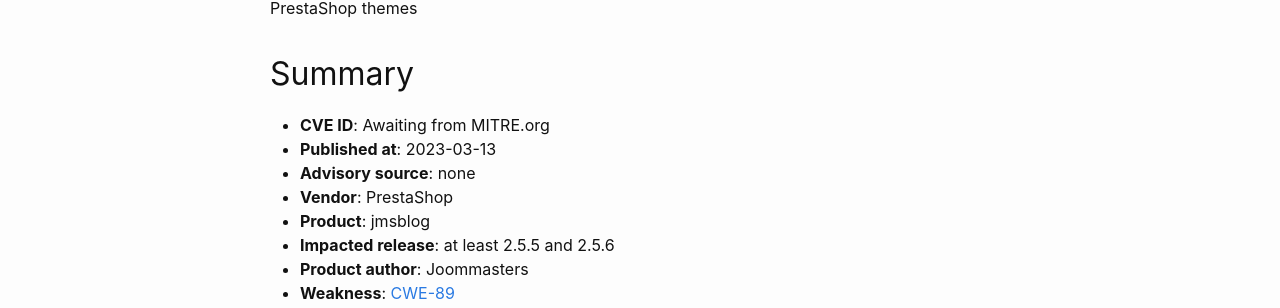
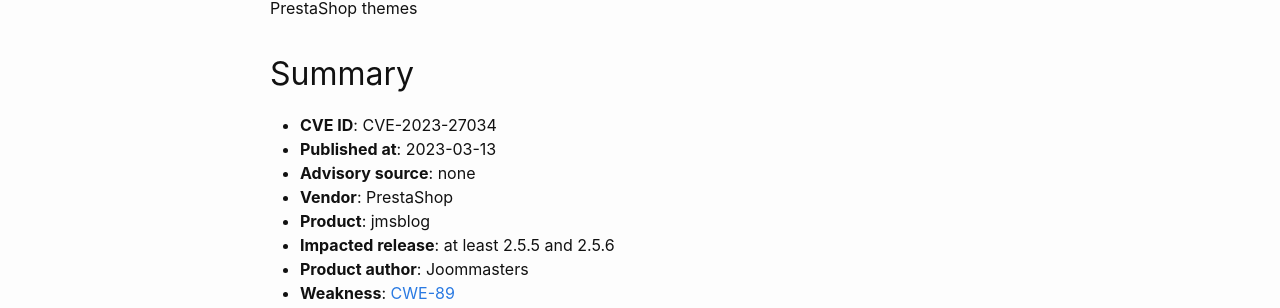
Before and after one commit to friends-of-presta/security-advisories, a Jekyll site: the page built from _posts/2023-03-13-jmsblog.md, in a window 1280 px wide and 900 px high. Shown: the part 307-615 px from the top of the window. Built offline with Jekyll 4.4.1, drawn with Linux system fonts in a browser that asks for light colours; some of the changed text lies outside the part shown.

Commit message:
Add cve id to jmsblog

```diff
--- a/_posts/2023-03-13-jmsblog.md
+++ b/_posts/2023-03-13-jmsblog.md
@@ -15,7 +15,7 @@ This module is for the PrestaShop e-commerce platform and mainly provided with j
 
 ## Summary
 
-* **CVE ID**: Awaiting from MITRE.org
+* **CVE ID**: CVE-2023-27034
 * **Published at**: 2023-03-13
 * **Advisory source**: none
 * **Vendor**: PrestaShop
@@ -83,6 +83,7 @@ Several front controller in /controllers/front/ hold sensitives SQL calls that c
 | 2022-09-01 | Issue discovered during a pentest |
 | 2023-02-17 | Contact the author |
 | 2023-03-13 | Publish this security advisory |
+| 2023-03-16 | CVE ID affected |
 
 ## Other recommandations
 
```
Also changed, not shown: other parts of _posts/2023-03-13-jmsblog.md (+1 -0 lines).
